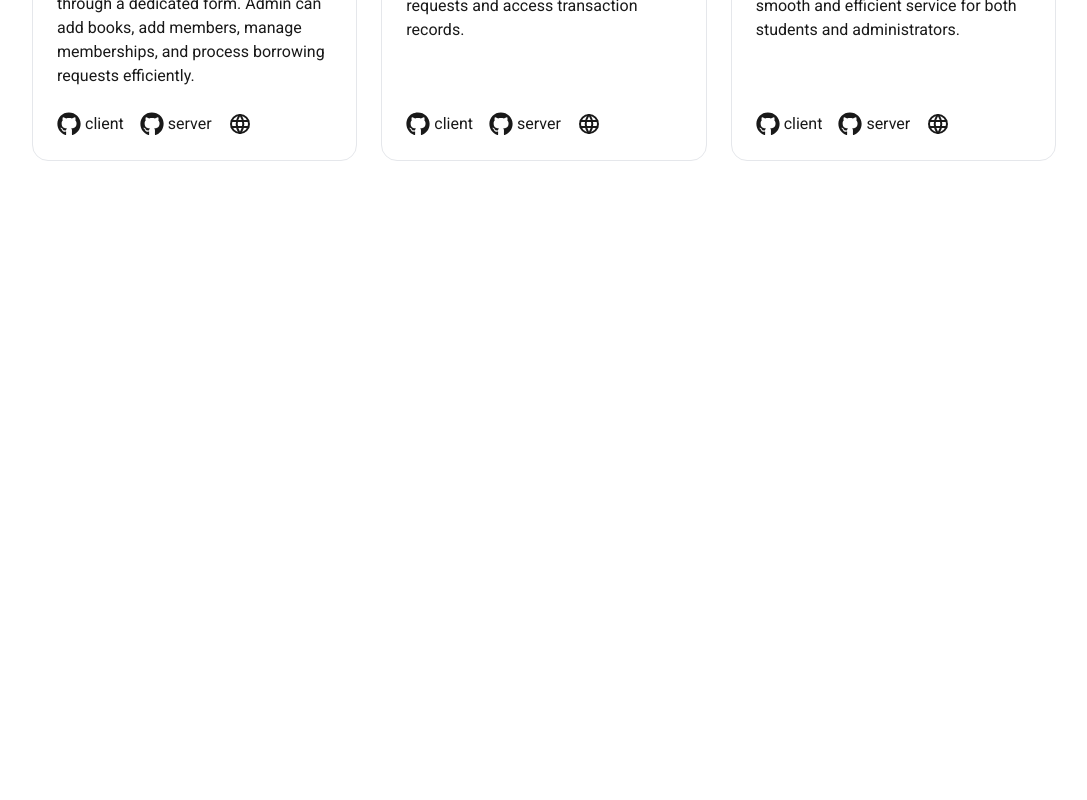
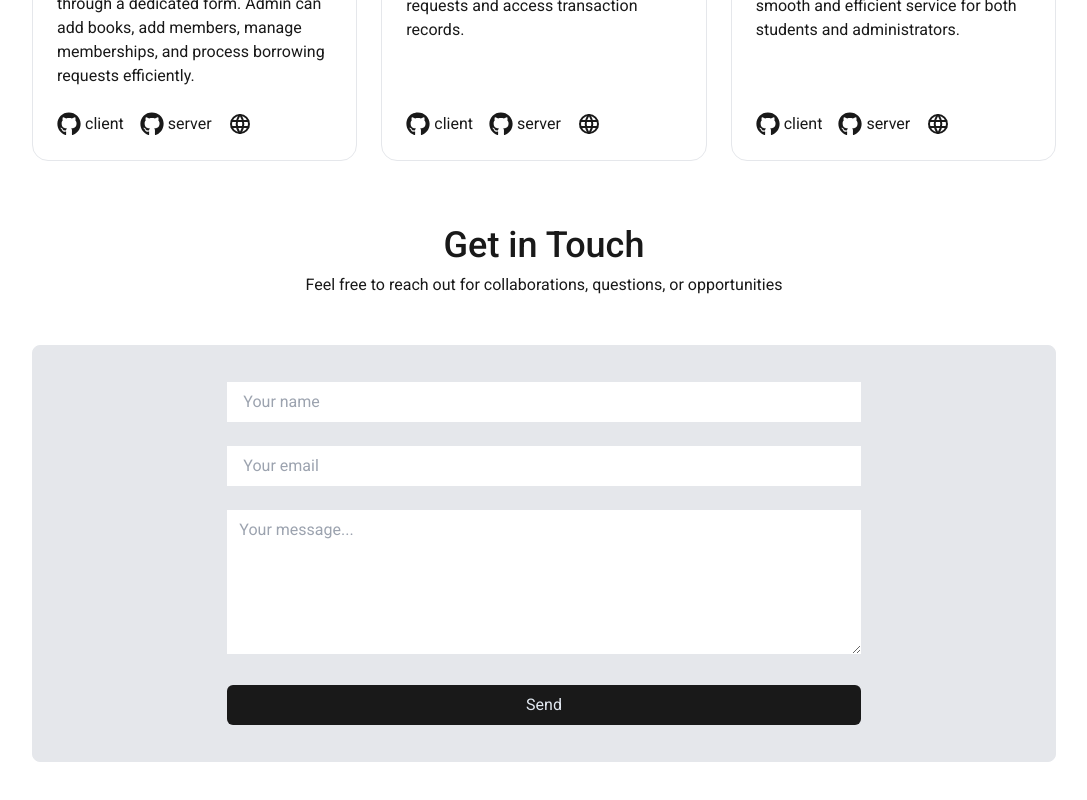
Before and after one commit to sour0v1/portfolio, a React (Vite) app: page / in a window 1280 px wide. Shown: the part 1487-2287 px from the top of the page, without its empty margins (96-1183 px from the left). Before the commit the page ends 1712 px from the top, so only its background shows below. Built offline with nearby package versions, Linux system fonts and the light colour scheme.

Commit message:
add : contact form

```diff
--- a/src/App.jsx
+++ b/src/App.jsx
@@ -2,6 +2,7 @@ import React from 'react';
 import Navbar from './nav/Navbar';
 import Skill from './skill/Skill';
 import Projects from './projects/Projects';
+import Contact from './contact/Contact';
 
 const App = () => {
   return (
@@ -9,6 +10,7 @@ const App = () => {
     <Navbar></Navbar>
     <Skill></Skill>
     <Projects></Projects>
+    <Contact></Contact>
     </>
   );
 };
--- /dev/null
+++ b/src/contact/Contact.jsx
@@ -0,0 +1,25 @@
+import React from 'react';
+
+const Contact = () => {
+    return (
+        <div className='max-w-5xl mx-auto font-roboto  text-center text-[#191919] px-4 lg:px-0 my-16'>
+            <div className='space-y-2'>
+                <h2 className='text-4xl font-medium'>Get in Touch</h2>
+                <p>Feel free to reach out for collaborations, questions, or opportunities</p>
+            </div>
+
+            <form className='bg-gray-200 rounded-lg p-4 lg:p-9 border mt-12 space-y-6'>
+                {/* <div className='flex flex-col justify-start gap-2  w-2/3 mx-auto'>
+                    <span className='border text-left'>Your name</span>
+
+                </div> */}
+                <input className='py-2 px-4 w-full lg:w-2/3 outline-none' type="text" placeholder='Your name' />
+                <input className='py-2 px-4 w-full lg:w-2/3 outline-none' type="email" placeholder='Your email' />
+                <textarea className='inline-block h-36 w-full lg:w-2/3 py-2 px-3 outline-none' placeholder='Your message...'></textarea>
+                <input className='bg-[#191919] text-slate-200 w-full lg:w-2/3 rounded-md py-2 hover:bg-opacity-80' type="submit" value={'Send'} />
+            </form>
+        </div>
+    );
+};
+
+export default Contact;
```
